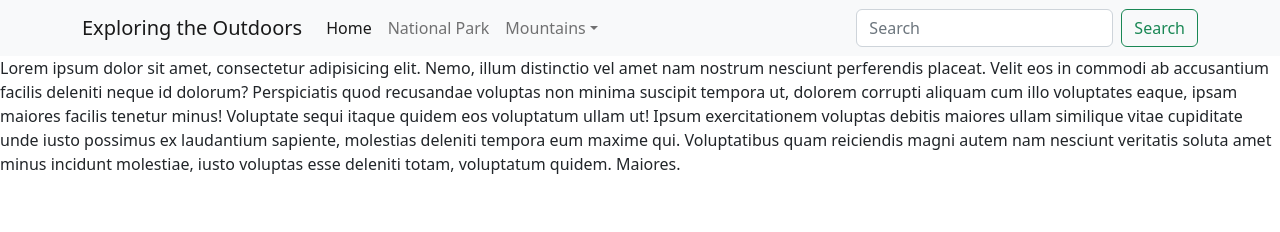
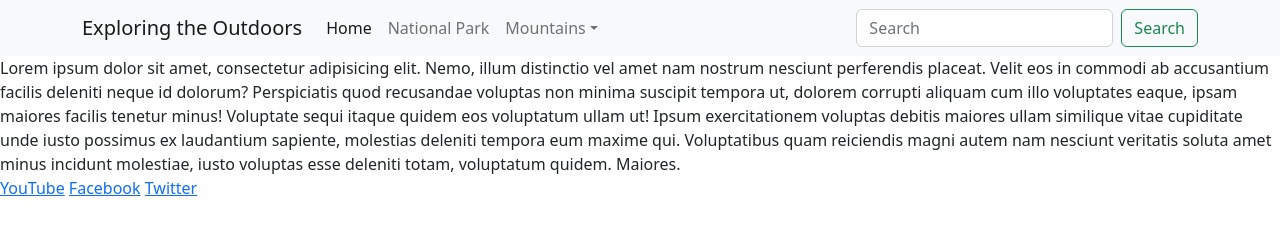
Before and after one commit to ashleyung/CapstoneTemplate, a plain HTML site: page index.html in a window 1280 px wide. Drawn offline with nearby package versions, Linux system fonts and the light colour scheme.

Commit message:
added footer

```diff
--- a/index.html
+++ b/index.html
@@ -55,7 +55,14 @@
   </main>
   <footer>
     <!-- place footer here -->
+    <div class="myfooter">
+      <div class="myfooter">
+        <a class="mynav" href="#" aria-current="page"><i class="fa-brands fa-youtube"></i>YouTube</a>
+        <a class="mynav" href="#"><i class="fa-brands fa-facebook"></i>Facebook</a>
+        <a class="mynav" href="#"><i class="fa-brands fa-twitter"></i>Twitter</a>
+    </div>
 
+    </div>
   </footer>
   <!-- Bootstrap JavaScript Libraries -->
   <script src="https://cdn.jsdelivr.net/npm/@popperjs/core@2.11.6/dist/umd/popper.min.js"
```
